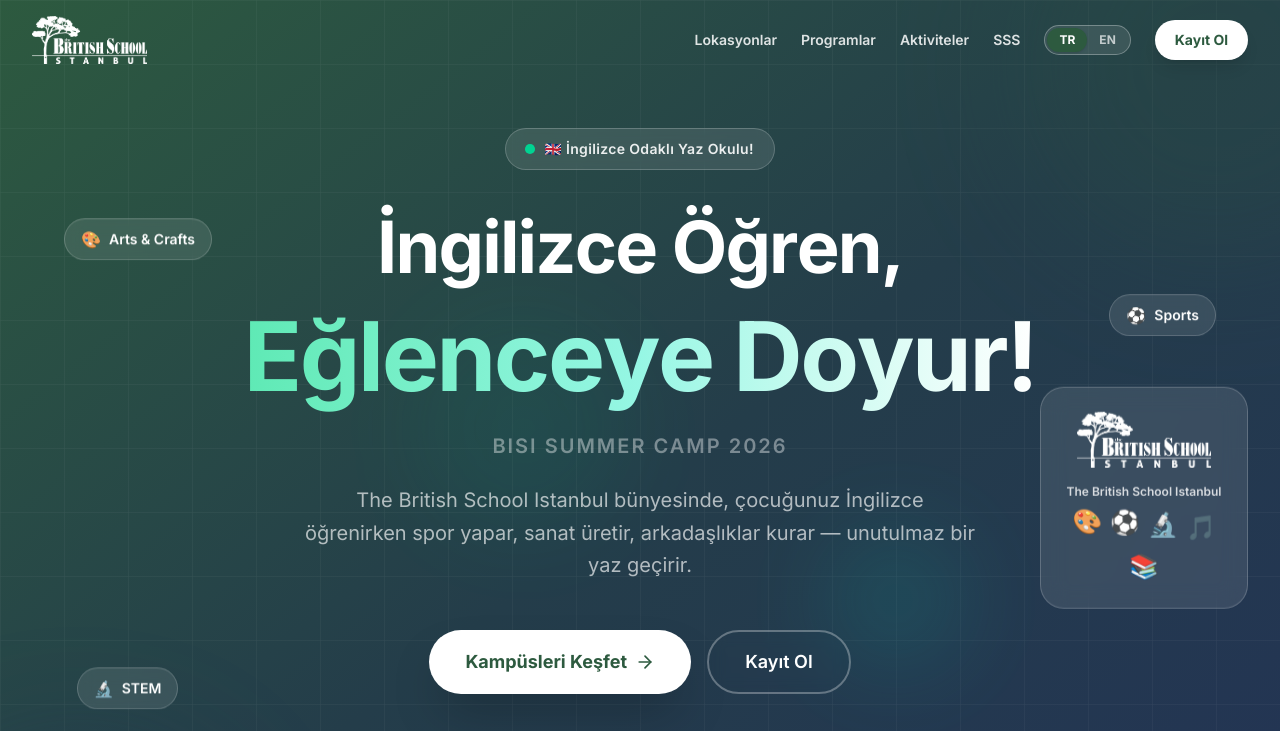
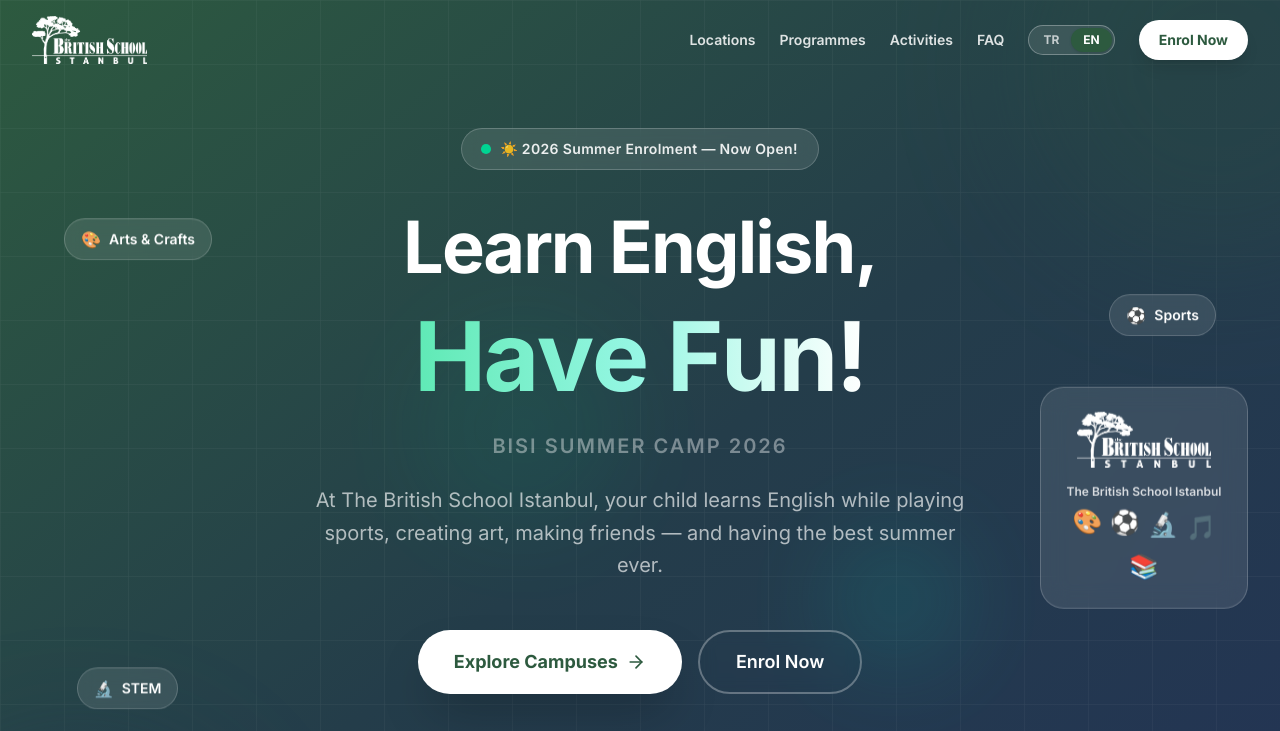
Before and after one commit to egemencengiz6181-code/bisi-yaz, a React (Vite) app: page / in a window 1280 px wide. Shown: the top 731 px of the page. Built offline with nearby package versions, Linux system fonts and the light colour scheme.

Commit message:
fix: TR slogan 'İngilizce Odaklı Yaz Okulu!', badge güncellendi, site EN açılıyor

```diff
--- a/src/LangContext.jsx
+++ b/src/LangContext.jsx
@@ -4,7 +4,7 @@
 const LangContext = createContext(null)
 
 export function LangProvider({ children }) {
-  const [lang, setLang] = useState('tr')
+  const [lang, setLang] = useState('en')
   const t = translations[lang]
   return (
     <LangContext.Provider value={{ lang, setLang, t }}>
--- a/src/i18n.js
+++ b/src/i18n.js
@@ -13,8 +13,8 @@
 
   /* Hero */
   hero: {
-    badge: '🇬🇧 İngilizce Odaklı Yaz Okulu!',
-    title: ['İngilizce Öğren,', 'Eğlenceye Doyur!'],
+    badge: '☀️ 2026 Kayıtları Açıldı, Şimdi Başvur!',
+    title: ['İngilizce Odaklı', 'Yaz Okulu!'],
     sub: 'The British School Istanbul bünyesinde, çocuğunuz İngilizce öğrenirken spor yapar, sanat üretir, arkadaşlıklar kurar — unutulmaz bir yaz geçirir.',
     cta1: 'Kampüsleri Keşfet',
     cta2: 'Kayıt Ol',
```
